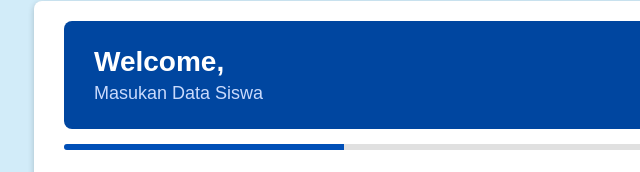
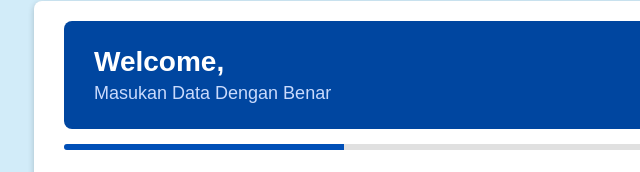
Before and after one commit to ridwannijad-lang/Tabel-Data-Siswa, a plain HTML site: page index.html in a window 1280 px wide. Shown: the top 172 px of the page, 156-796 px from the left. Drawn offline with Linux system fonts and the light colour scheme.

Commit message:
Update index.html

```diff
--- a/index.html
+++ b/index.html
@@ -3,14 +3,14 @@
 <head>
   <meta charset="UTF-8">
   <meta name="viewport" content="width=device-width, initial-scale=1.0">
-  <title>Form Data Siswa</title>
+  <title>Form Data</title>
   <link rel="stylesheet" href="style.css">
 </head>
 <body>
   <div class="form-container">
     <div class="form-header">
       <h1>Welcome,</h1>
-      <p>Masukan Data Siswa</p>
+      <p>Masukan Data Dengan Benar</p>
     </div>
 
     <div class="progress-bar">
```
